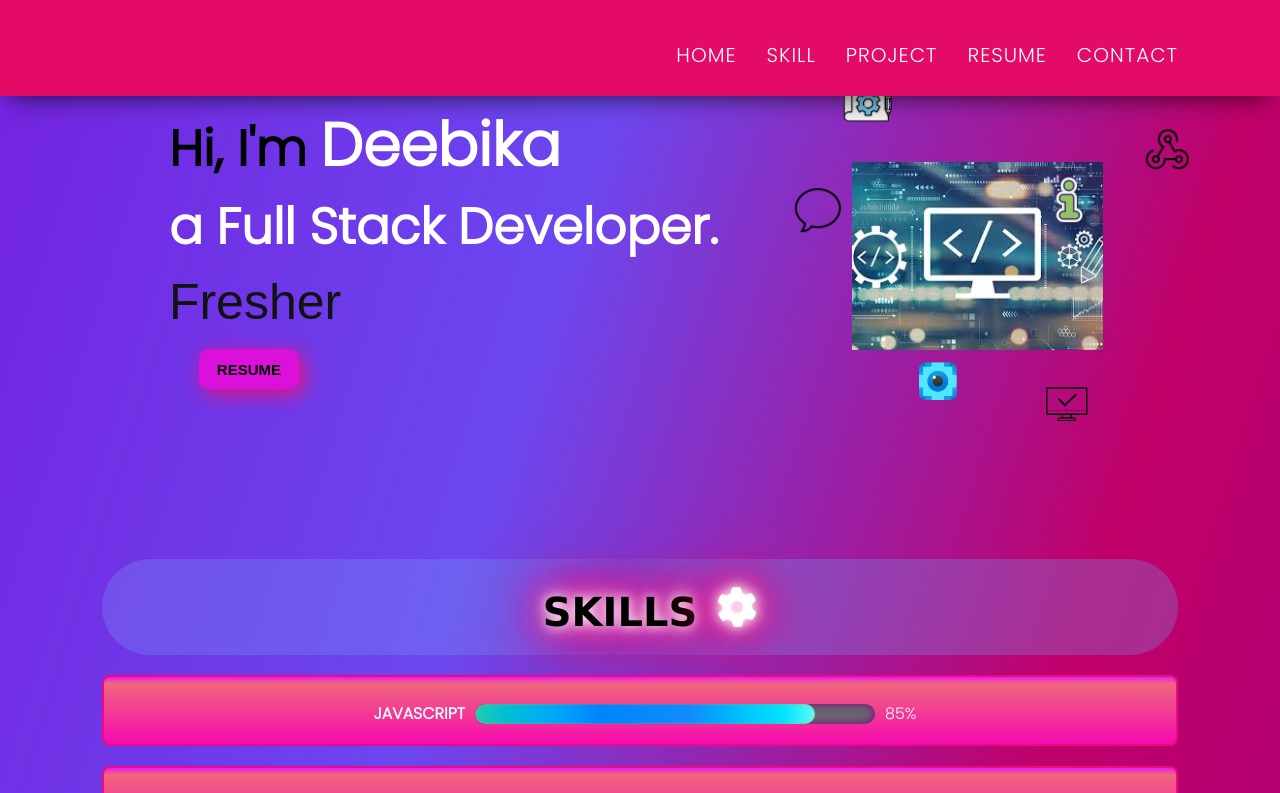
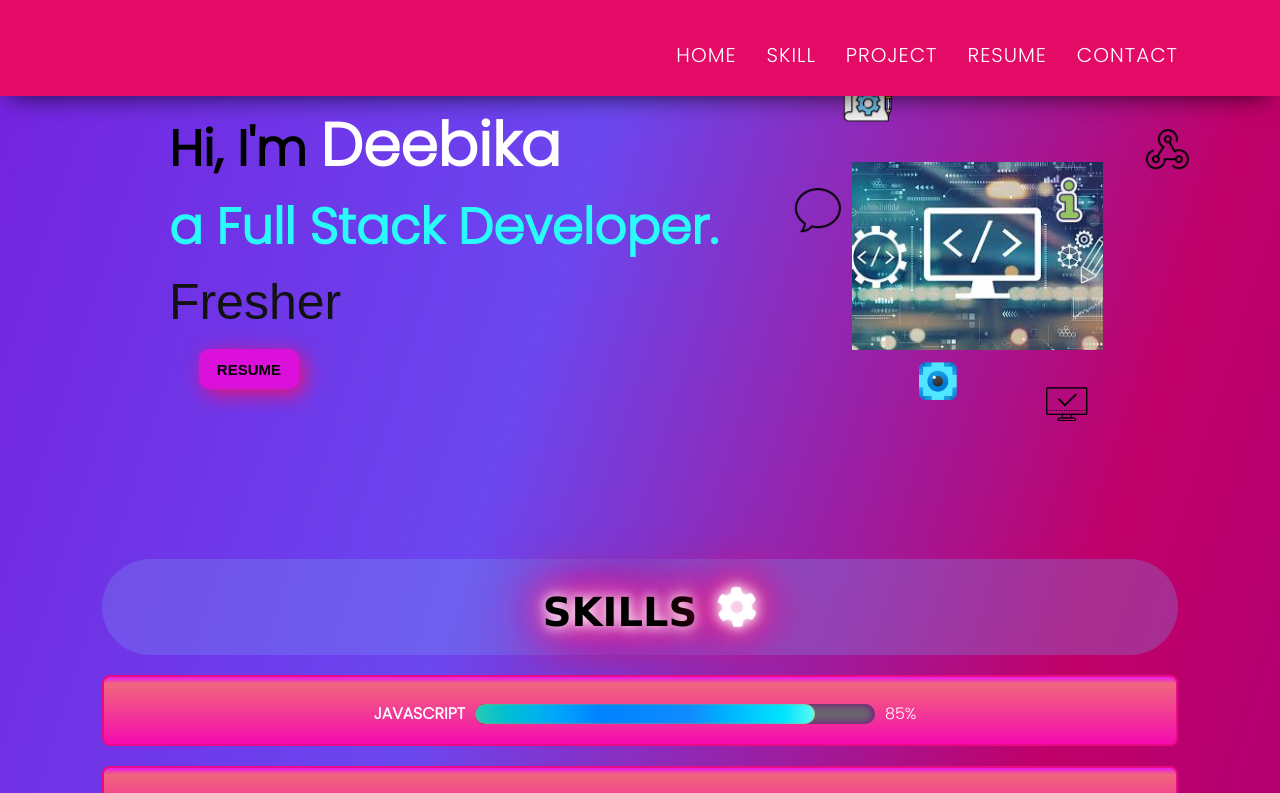
Before and after one commit to DeebikaSubramanian/Deebika-portfolio, a React (Create React App) app: page / in a window 1280 px wide. Shown: the top 793 px of the page. Built offline with nearby package versions, Linux system fonts and the light colour scheme; a web font is replaced by a local one.

Commit message:
commited

```diff
--- a/src/components/contact/contact.css
+++ b/src/components/contact/contact.css
@@ -23,7 +23,7 @@ label
 {
     width: 90%;
     height: 50px;
-    border-radius: 25px;
+    /* border-radius: 25px; */
     }
 .input:hover{
     opacity: 0.5s;
--- a/src/components/home/Home.js
+++ b/src/components/home/Home.js
@@ -18,7 +18,7 @@ function Home() {
        <div className="container home_parentdiv">
 <div className='home_div'>
     <h1 className="hi">Hi, I'm <span className='home_name'>Deebika</span></h1>
-    <h2>a Full Stack Developer.</h2>
+    <h2 className="fullstack">a Full Stack Developer.</h2>
 
           <p className='fresher'>Fresher</p>
           <div className="buttondiv"><a href={Deebika_cv} target="_blank"> <button className="cv_button">RESUME</button></a></div>
--- a/src/components/home/home.css
+++ b/src/components/home/home.css
@@ -48,8 +48,10 @@ h1{
     color:white;
     font-size: 60px !important;
 }
-h2{
+h2
+{
     font-size: 50px;
+    color: #29fafa !important;
 
 }
 p
--- a/src/components/resume/resume.css
+++ b/src/components/resume/resume.css
@@ -143,6 +143,7 @@ p{
 {
     .card{
         width: 250px !important;
+        word-break: keep-all !important;
      }
 
 }
```
